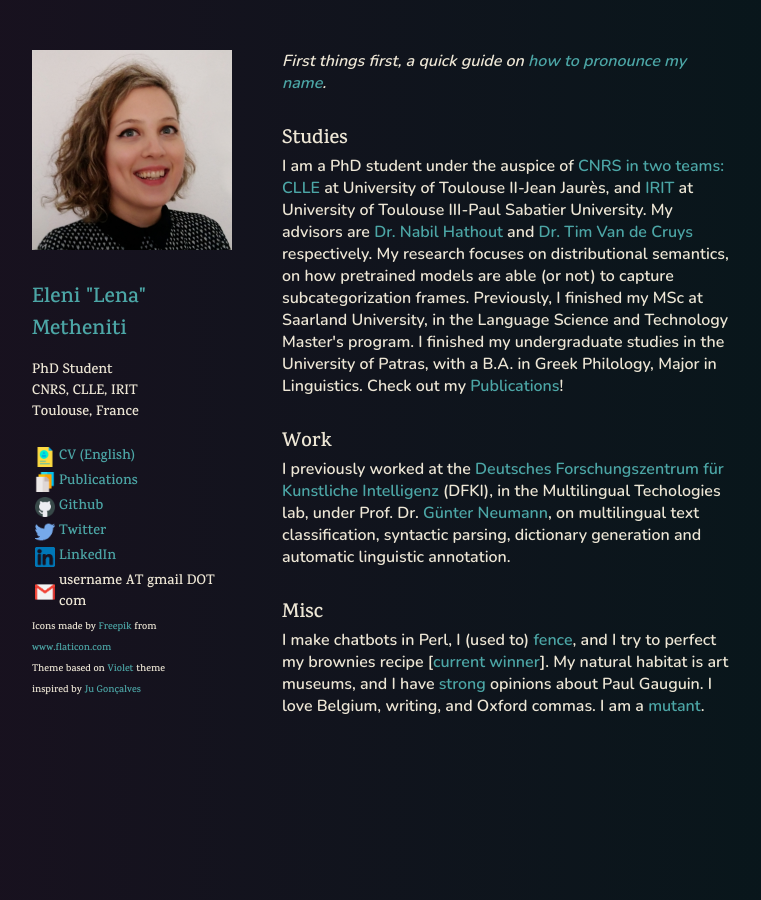
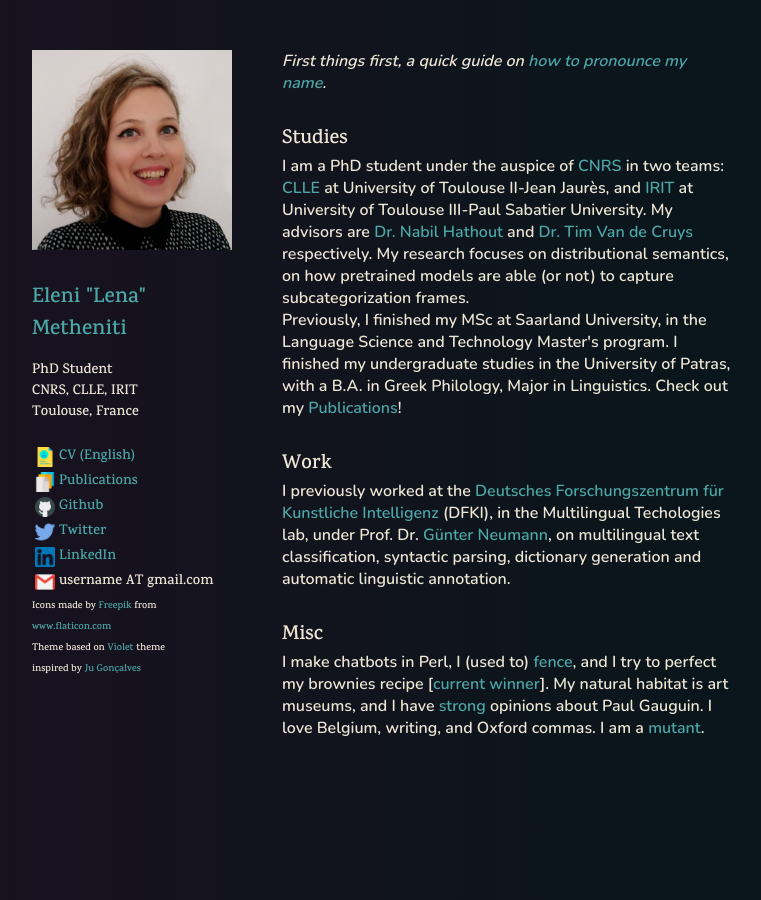
Before and after one commit to lenakmeth/lenakmeth.github.io, a Jekyll site: the page built from index.html, in a window 1280 px wide. Shown: the whole page, without its empty margins (68-829 px from the left). Built offline with Jekyll 4.4.1, drawn with Linux system fonts in a browser that asks for light colours.

Commit message:
close your fileds dumbass

```diff
--- a/index.html
+++ b/index.html
@@ -40,7 +40,7 @@ title: Home
   </tr>
   <tr>
     <td><a alt="E-mail" href=" "><div class="container"><img src="src/icons/gmail.png" width="33%" height="33%"></div></a></td>
-    <td>username AT gmail DOT com</td>
+    <td>username AT gmail.com</td>
   </tr>
 </table>
 
@@ -61,7 +61,7 @@ title: Home
     <div style="font-family: 'Nunito', sans-serif; font-size:16px"><em>First things first, a quick guide on <a href="/pronounce.html">how to pronounce my name</a>.</em></div>
 <p>
     <div style="font-family: 'Karma', serif; font-size:20px"><strong>Studies</strong></br></div>
-    <div style="font-family: 'Nunito', sans-serif; font-size:16px">I am a <b>PhD student</b> under the auspice of <a href="http://www.cnrs.fr/" target="_blank" rel="noopener">CNRS in two teams: <a href="https://clle.univ-tlse2.fr/" target="_blank" rel="noopener">CLLE</a> at University of Toulouse II-Jean Jaurès, and <a href="https://www.irit.fr/en/home/" target="_blank" rel="noopener">IRIT</a> at University of Toulouse III-Paul Sabatier University. My advisors are <a href="http://www.timvandecruys.be/" target="_blank" rel="noopener">Dr. Nabil Hathout</a> and <a href="http://www.timvandecruys.be/" target="_blank" rel="noopener">Dr. Tim Van de Cruys</a> respectively. My research focuses on distributional semantics, on how pretrained models are able (or not) to capture subcategorization frames.
+    <div style="font-family: 'Nunito', sans-serif; font-size:16px">I am a <b>PhD student</b> under the auspice of <a href="http://www.cnrs.fr/" target="_blank" rel="noopener">CNRS</a> in two teams: <a href="https://clle.univ-tlse2.fr/" target="_blank" rel="noopener">CLLE</a> at University of Toulouse II-Jean Jaurès, and <a href="https://www.irit.fr/en/home/" target="_blank" rel="noopener">IRIT</a> at University of Toulouse III-Paul Sabatier University. My advisors are <a href="http://www.timvandecruys.be/" target="_blank" rel="noopener">Dr. Nabil Hathout</a> and <a href="http://www.timvandecruys.be/" target="_blank" rel="noopener">Dr. Tim Van de Cruys</a> respectively. My research focuses on distributional semantics, on how pretrained models are able (or not) to capture subcategorization frames. </br>
     Previously, I finished my <b>MSc</b> at Saarland University, in the Language Science and Technology Master's program. I finished my undergraduate studies in the University of Patras, with a <b>B.A.</b> in Greek Philology, Major in Linguistics. Check out my <a href="/publications.html">Publications</a>!</div>
   </p>
 
--- a/pronounce.html
+++ b/pronounce.html
@@ -48,8 +48,8 @@ title: Pronounce
     <td><a alt="LinkedIn" href="https://www.linkedin.com/in/lenakmeth/" target="_blank" rel="noopener">LinkedIn</a> </td>
   </tr>
   <tr>
-    <td><a alt="E-mail" href=" " target="_blank" rel="noopener"><div class="container"><img src="src/icons/gmail.png" width="33%" height="33%"></div></a></td>
-    <td>username AT gmail DOT com</td>
+    <td><a alt="E-mail" href=" "><div class="container"><img src="src/icons/gmail.png" width="33%" height="33%"></div></a></td>
+    <td>username AT gmail.com</td>
   </tr>
 </table>
 </nav>
--- a/publications.html
+++ b/publications.html
@@ -42,7 +42,7 @@ layout: default
   </tr>
   <tr>
     <td><a alt="E-mail" href=" "><div class="container"><img src="src/icons/gmail.png" width="33%" height="33%"></div></a></td>
-    <td>username AT gmail DOT com</td>
+    <td>username AT gmail.com</td>
   </tr>
 </table>
 
```
